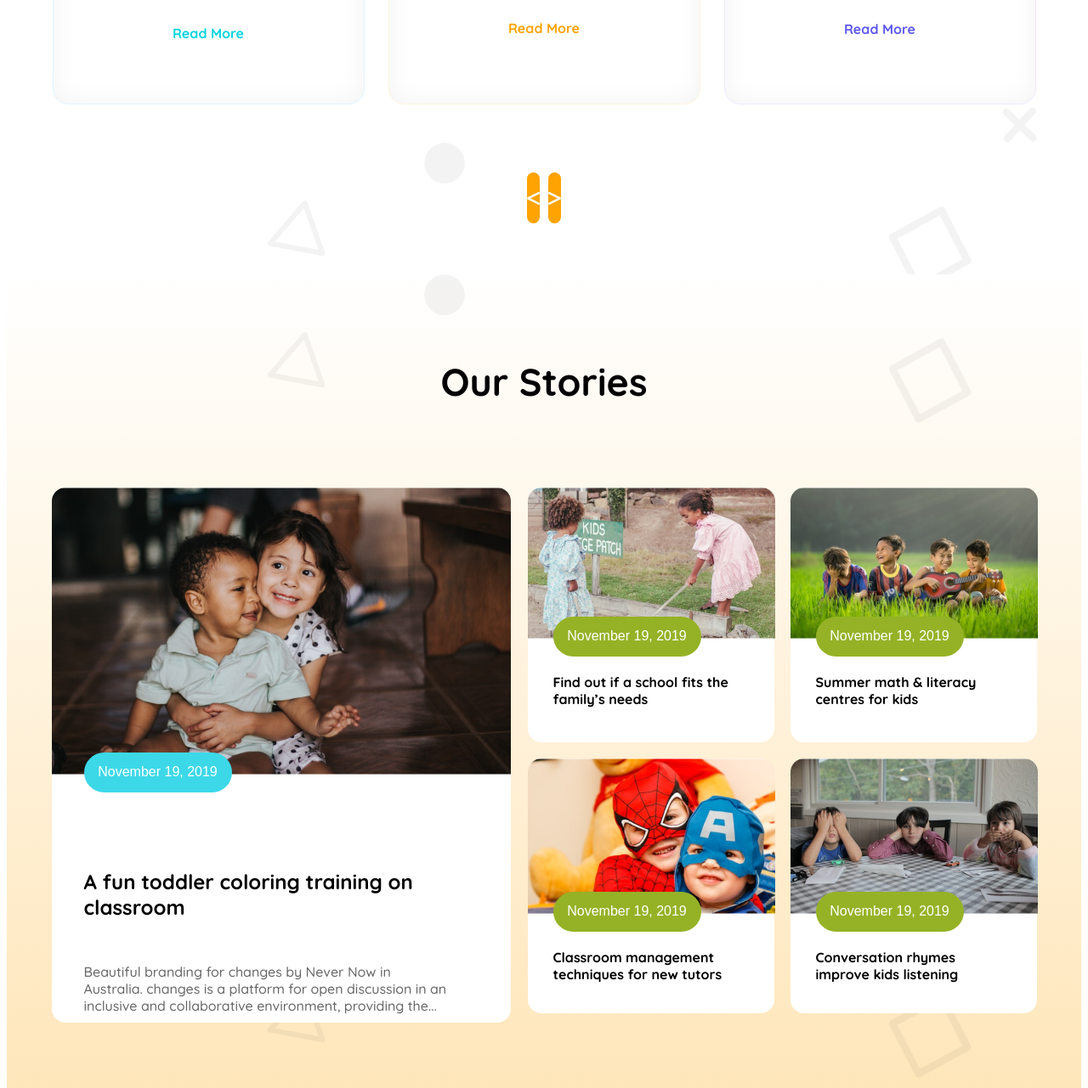
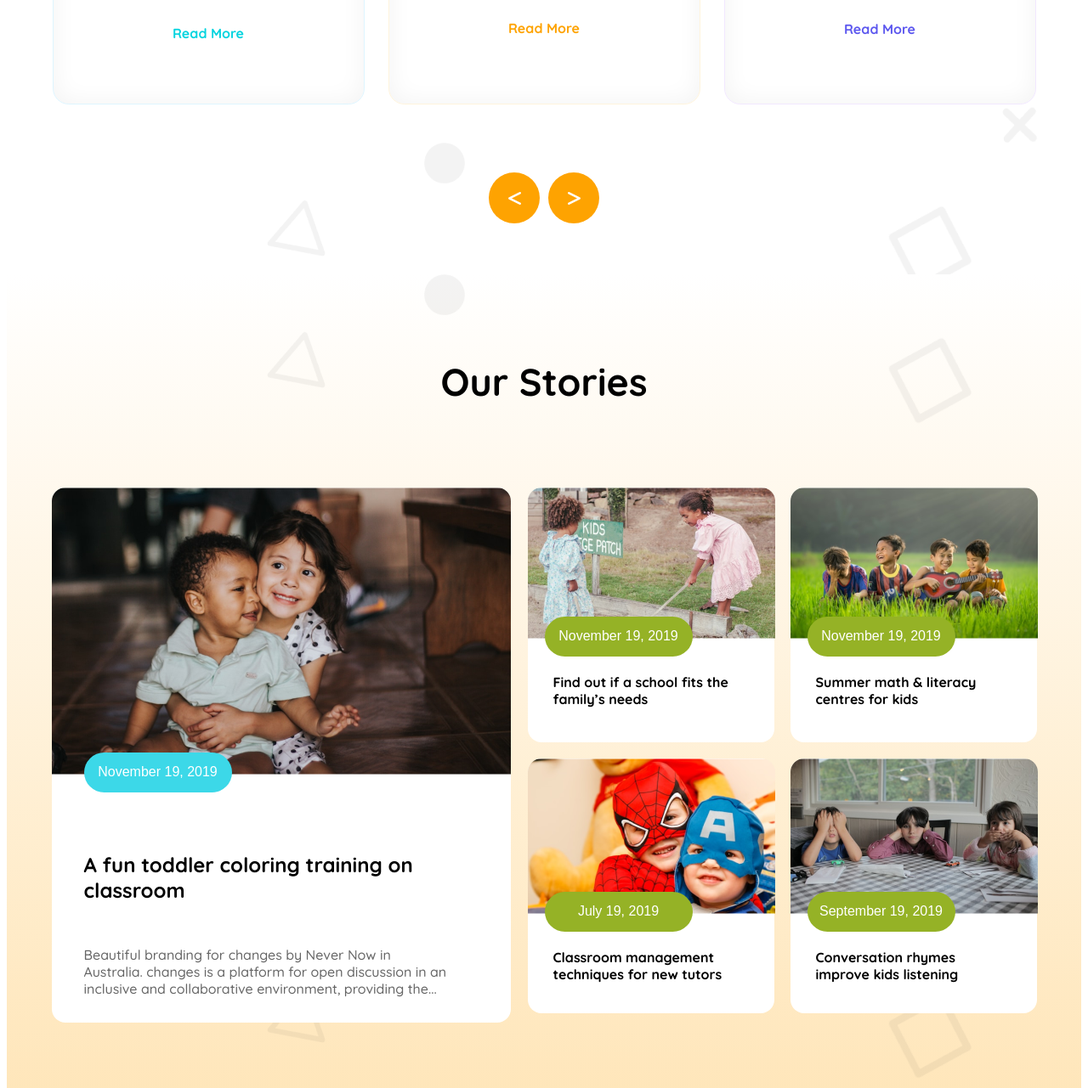
Before and after one commit to rahuldm/Kids-School, a plain HTML site: page index.html in a window 1280 px wide. Shown: the part 1304-2585 px from the top of the page at 85% size. Drawn offline with Linux system fonts and the light colour scheme.

Commit message:
on going stories

```diff
--- a/index.html
+++ b/index.html
@@ -78,6 +78,8 @@
                         style="color: #ffffff;"></i></div>
             </div>
         </section>
+
+
         <!-- our stories-------------- -->
         <section class="our-stories display-flex">
             <h1 class="curri-heading">Our Stories</h1>
@@ -94,7 +96,6 @@
                 </div>
                 <div class="mini-stories-container">
                     <div class="stories-card">
-
                         <img class="stories-img" src="assets/story-2.png" alt="">
                         <button class="stories-btn">November 19, 2019</button>
                         <h3 class="stories-title">Find out if a school fits the
@@ -103,18 +104,18 @@
                     <div class="stories-card">
                         <img class="stories-img" src="assets/story-3.png" alt="">
                         <button class="stories-btn">November 19, 2019</button>
-                        <h3 class="stories-title ">Summer math & literacy
+                        <h3 class="stories-title">Summer math & literacy
                             centres for kids</h3>
                     </div>
                     <div class="stories-card">
                         <img class="stories-img" src="assets/story-4.png" alt="">
-                        <button class="stories-btn">November 19, 2019</button>
+                        <button class="stories-btn">July 19, 2019</button>
                         <h3 class="stories-title ">Classroom management
                             techniques for new tutors</h3>
                     </div>
                     <div class="stories-card">
                         <img class="stories-img" src="assets/story-5.png" alt="">
-                        <button class="stories-btn">November 19, 2019</button>
+                        <button class="stories-btn">September 19, 2019</button>
                         <h3 class="stories-title ">Conversation rhymes
                             improve kids listening</h3>
                     </div>
@@ -123,9 +124,9 @@
             <button class="btn-margin btn-primary-2 black-bg white">View All</button>
         </section>
     </main>
-    <footer>
+    <!-- <footer class="kids-footer">
 
-    </footer>
+    </footer> -->
 </body>
 
 </html>
--- a/styles/style.css
+++ b/styles/style.css
@@ -224,11 +224,9 @@ nav a {
 
 .nav-circle {
     display: flex;
-
     justify-content: center;
-
     align-items: center;
-    max-width: 60px;
+    width: 60px;
     height: 60px;
     border-radius: 30px;
     background: rgb(254, 163, 1);
@@ -270,7 +268,10 @@ nav a {
     font-size: 1.5rem;
     font-weight: 700;
     margin-left: 38px;
-    margin-bottom: 51px;
+    margin-bottom: 31px;
+    transform: translate(0px, -20px);
+
+
 }
 
 .stories-descriptiom {
@@ -317,7 +318,7 @@ nav a {
     width: 174px;
     height: 47px;
     border: none;
-    transform: translate(-28px, -30px);
+    transform: translate(-38px, -30px);
 
 }
 
@@ -333,8 +334,13 @@ nav a {
     margin-bottom: 60px;
 }
 
-
-
+/*
+footer .kids-footer {
+    max-width: 1440px;
+    margin: 0 auto;
+    height: 519px;
+    background: rgb(1, 172, 253);
+} */
 
 
 
@@ -392,5 +398,18 @@ nav a {
         display: none;
     }
 
+    .stories-big-card {
+        display: none;
+    }
+
+    .stories-img {
+        max-width: 100%;
+    }
+
+    .mini-stories-container {
+        grid-template-columns: repeat(2, 1fr);
+
+    }
+
 
 }
```
